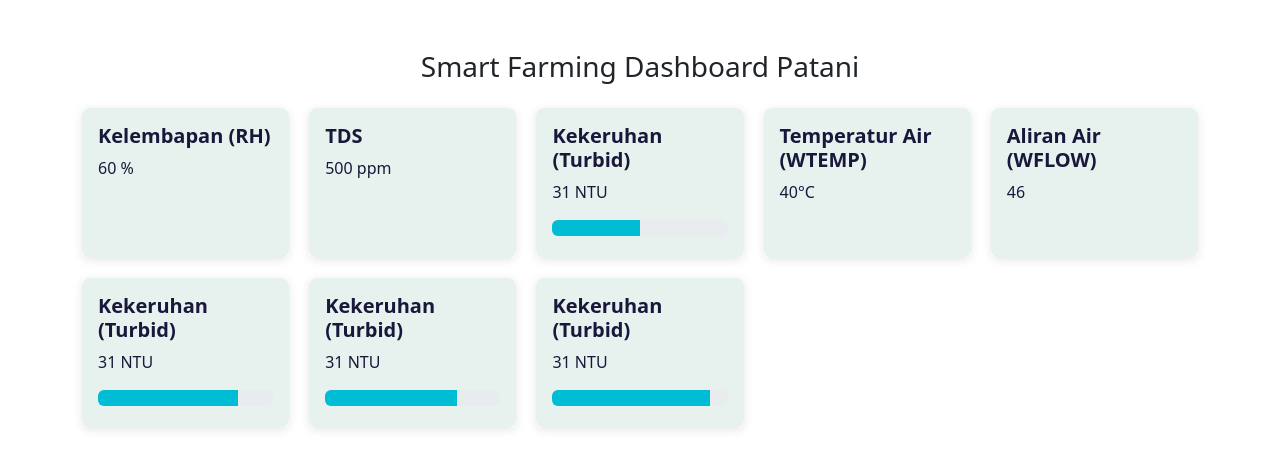
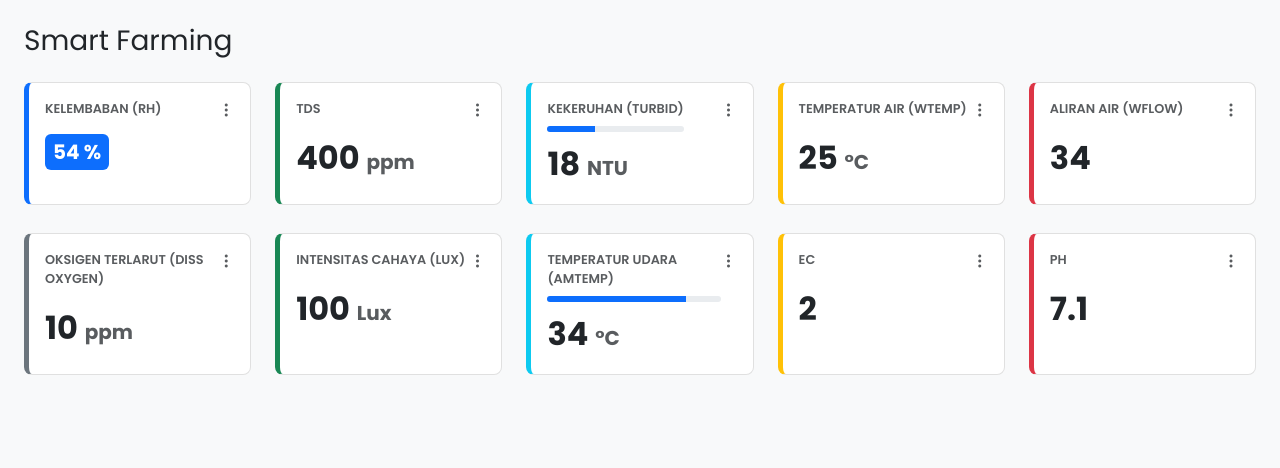
Before and after one commit to knownasrayy/Dashboard-Rayhan-102.github.io, a plain HTML site: page index.html in a window 1280 px wide. Drawn offline with nearby package versions, Linux system fonts and the light colour scheme.

Commit message:
Update index.html

```diff
--- a/index.html
+++ b/index.html
@@ -1,112 +1,227 @@
 <!DOCTYPE html>
-<html lang="en">
+<html lang="id">
   <head>
     <meta charset="UTF-8" />
     <meta name="viewport" content="width=device-width, initial-scale=1.0" />
-    <title>Smart Farming Dashboard Patani</title>
-    <!-- Bootstrap CSS -->
+    <title>Dashboard Smart Farming</title>
+
     <link
-      href="https://cdn.jsdelivr.net/npm/bootstrap@5.3.0-alpha1/dist/css/bootstrap.min.css"
+      href="https://cdn.jsdelivr.net/npm/bootstrap@5.3.3/dist/css/bootstrap.min.css"
+      rel="stylesheet"
+      integrity="sha384-QWTKZyjpPEjISv5WaRU9OFeRpok6YctnYmDr5pNlyT2bRjXh0JMhjY6hW+ALEwIH"
+      crossorigin="anonymous"
+    />
+
+    <link
+      rel="stylesheet"
+      href="https://cdn.jsdelivr.net/npm/bootstrap-icons@1.11.3/font/bootstrap-icons.min.css"
+    />
+
+    <link rel="preconnect" href="https://fonts.googleapis.com" />
+    <link rel="preconnect" href="https://fonts.gstatic.com" crossorigin />
+    <link
+      href="https://fonts.googleapis.com/css2?family=Poppins:wght@400;600;700&display=swap"
       rel="stylesheet"
     />
-    <script src="https://cdn.jsdelivr.net/npm/bootstrap@5.3.0-alpha1/dist/js/bootstrap.bundle.min.js"></script>
-  </head>
+
     <style>
-    .card-body {
-      background-color: #e7f2ef;
-      color: #19183b;
-      border-radius: 8px;
-      height: 150px;
+      body {
+        font-family: "Poppins", sans-serif;
+        background-color: #f8f9fa;
       }
-    .card-title {
-      font-weight: bold;
-      font-size: 20px;
+
+      .card {
+        border: 1px solid #e0e0e0;
+        border-left-width: 5px;
+        border-radius: 0.5rem;
+        transition: all 0.2s ease-in-out;
       }
-    .card-text {
-      font-size: 16px;
+
+      .card:hover {
+        transform: translateY(-5px);
+        box-shadow: 0 4px 15px rgba(0, 0, 0, 0.1);
       }
-    .card {
-      border: none;
-      box-shadow: 0 2px 10px rgba(0, 0, 0, 0.1);
+
+      .border-left-primary {
+        border-left-color: #0d6efd;
       }
-    .row {
-      margin-top: 10px;
+      .border-left-success {
+        border-left-color: #198754;
       }
-    .container {
-      margin-top: 50px;
+      .border-left-info {
+        border-left-color: #0dcaf0;
       }
-    .dashboard {
-      display: grid;
-      grid-template-columns: repeat(5, 1fr);
-      gap: 20px;
+      .border-left-warning {
+        border-left-color: #ffc107;
       }
-    .progress-bar {
-      background-color: #00bcd4;
+      .border-left-danger {
+        border-left-color: #dc3545;
+      }
+      .border-left-secondary {
+        border-left-color: #6c757d;
+      }
+
+      .card-title-custom {
+        font-size: 0.8rem;
+        font-weight: 600;
+      }
+
+      .card-value {
+        font-size: 2rem;
+        font-weight: 700;
       }
     </style>
-
+  </head>
   <body>
-    <div class="container">
-      <h3 class="mb-4 text-center">Smart Farming Dashboard Patani</h3>
-      <div class="dashboard">
+    <div class="container-fluid p-4">
+      <h3 class="mb-4">Smart Farming</h3>
       <!-- Card One-->
-        <div class="card">
+      <div class="row g-4">
+        <div class="col-xl col-lg-4 col-md-6 col-sm-12">
+          <div class="card h-100 border-left-primary">
             <div class="card-body">
-            <h5 class="card-title">Kelembapan (RH)</h5>
-            <p class="card-text">60 %</p>
+              <div class="d-flex justify-content-between align-items-start">
+                <div>
+                  <div class="card-title-custom text-muted text-uppercase">
+                    KELEMBABAN (RH)
+                  </div>
+                  <div class="mt-3">
+                    <span class="badge bg-primary p-2 fs-5">54 %</span>
                   </div>
                 </div>
-
-        <!-- Card Two-->
-        <div class="card">
-          <div class="card-body">
-            <h5 class="card-title">TDS</h5>
-            <p class="card-text">500 ppm</p>
+                <i class="bi bi-three-dots-vertical text-muted"></i>
               </div>
             </div>
-
+          </div>
+        </div>
+        <!-- Card Two-->
+        <div class="col-xl col-lg-4 col-md-6 col-sm-12">
+          <div class="card h-100 border-left-success">
+            <div class="card-body">
+              <div class="d-flex justify-content-between align-items-start">
+                <div>
+                  <div class="card-title-custom text-muted text-uppercase">
+                    TDS
+                  </div>
+                  <div class="card-value mt-3">
+                    400 <span class="fs-5 text-muted">ppm</span>
+                  </div>
+                </div>
+                <i class="bi bi-three-dots-vertical text-muted"></i>
+              </div>
+            </div>
+          </div>
+        </div>
         <!-- Card Three-->
-        <div class="card">
+        <div class="col-xl col-lg-4 col-md-6 col-sm-12">
+          <div class="card h-100 border-left-info">
             <div class="card-body">
-            <h5 class="card-title">Kekeruhan (Turbid)</h5>
-            <p class="card-text">31 NTU</p>
-            <!-- Progress Bar -->
-            <div class="progress">
+              <div class="d-flex justify-content-between align-items-start">
+                <div>
+                  <div class="card-title-custom text-muted text-uppercase">
+                    KEKERUHAN (TURBID)
+                  </div>
+                  <div class="progress mt-2" style="height: 6px">
                     <div
                       class="progress-bar"
                       role="progressbar"
-                style="width: 50%"
-                aria-valuenow="50"
+                      style="width: 35%"
+                      aria-valuenow="35"
                       aria-valuemin="0"
                       aria-valuemax="100"
                     ></div>
                   </div>
+                  <div class="card-value mt-2">
+                    18 <span class="fs-5 text-muted">NTU</span>
                   </div>
                 </div>
-
-        <!-- Card Four-->
-        <div class="card">
-          <div class="card-body">
-            <h5 class="card-title">Temperatur Air (WTEMP)</h5>
-            <p class="card-text">40°C</p>
+                <i class="bi bi-three-dots-vertical text-muted"></i>
               </div>
             </div>
-
-        <!-- Card Five-->
-        <div class="card">
-          <div class="card-body">
-            <h5 class="card-title">Aliran Air (WFLOW)</h5>
-            <p class="card-text">46</p>
           </div>
         </div>
-
+        <!-- Card Four-->
+        <div class="col-xl col-lg-4 col-md-6 col-sm-12">
+          <div class="card h-100 border-left-warning">
+            <div class="card-body">
+              <div class="d-flex justify-content-between align-items-start">
+                <div>
+                  <div class="card-title-custom text-muted text-uppercase">
+                    Temperatur Air (WTemp)
+                  </div>
+                  <div class="card-value mt-3">
+                    25 <span class="fs-5 text-muted">°C</span>
+                  </div>
+                </div>
+                <i class="bi bi-three-dots-vertical text-muted"></i>
+              </div>
+            </div>
+          </div>
+        </div>
+        <!-- Card Five-->
+        <div class="col-xl col-lg-4 col-md-6 col-sm-12">
+          <div class="card h-100 border-left-danger">
+            <div class="card-body">
+              <div class="d-flex justify-content-between align-items-start">
+                <div>
+                  <div class="card-title-custom text-muted text-uppercase">
+                    Aliran Air (WFlow)
+                  </div>
+                  <div class="card-value mt-3">34</div>
+                </div>
+                <i class="bi bi-three-dots-vertical text-muted"></i>
+              </div>
+            </div>
+          </div>
+        </div>
+      </div>
       <!-- Card Six-->
-        <div class="card">
+      <div class="row g-4 mt-1">
+        <div class="col-xl col-lg-4 col-md-6 col-sm-12">
+          <div class="card h-100 border-left-secondary">
             <div class="card-body">
-            <h5 class="card-title">Kekeruhan (Turbid)</h5>
-            <p class="card-text">31 NTU</p>
-            <!-- Progress Bar -->
-            <div class="progress">
+              <div class="d-flex justify-content-between align-items-start">
+                <div>
+                  <div class="card-title-custom text-muted text-uppercase">
+                    OKSIGEN TERLARUT (DISS OXYGEN)
+                  </div>
+                  <div class="card-value mt-3">
+                    10 <span class="fs-5 text-muted">ppm</span>
+                  </div>
+                </div>
+                <i class="bi bi-three-dots-vertical text-muted"></i>
+              </div>
+            </div>
+          </div>
+        </div>
+        <!-- Card Seven-->
+        <div class="col-xl col-lg-4 col-md-6 col-sm-12">
+          <div class="card h-100 border-left-success">
+            <div class="card-body">
+              <div class="d-flex justify-content-between align-items-start">
+                <div>
+                  <div class="card-title-custom text-muted text-uppercase">
+                    INTENSITAS CAHAYA (LUX)
+                  </div>
+                  <div class="card-value mt-3">
+                    100 <span class="fs-5 text-muted">Lux</span>
+                  </div>
+                </div>
+                <i class="bi bi-three-dots-vertical text-muted"></i>
+              </div>
+            </div>
+          </div>
+        </div>
+        <!-- Card Eight-->
+        <div class="col-xl col-lg-4 col-md-6 col-sm-12">
+          <div class="card h-100 border-left-info">
+            <div class="card-body">
+              <div class="d-flex justify-content-between align-items-start">
+                <div>
+                  <div class="card-title-custom text-muted text-uppercase">
+                    TEMPERATUR UDARA (AMTEMP)
+                  </div>
+                  <div class="progress mt-2" style="height: 6px">
                     <div
                       class="progress-bar"
                       role="progressbar"
@@ -116,48 +231,54 @@
                       aria-valuemax="100"
                     ></div>
                   </div>
+                  <div class="card-value mt-2">
+                    34 <span class="fs-5 text-muted">°C</span>
                   </div>
                 </div>
-
-        <!-- Card Seven-->
-        <div class="card">
-          <div class="card-body">
-            <h5 class="card-title">Kekeruhan (Turbid)</h5>
-            <p class="card-text">31 NTU</p>
-            <!-- Progress Bar -->
-            <div class="progress">
-              <div
-                class="progress-bar"
-                role="progressbar"
-                style="width: 75%"
-                aria-valuenow="75"
-                aria-valuemin="0"
-                aria-valuemax="100"
-              ></div>
+                <i class="bi bi-three-dots-vertical text-muted"></i>
               </div>
             </div>
           </div>
-
-        <!-- Card Eight-->
-        <div class="card">
+        </div>
+        <!-- Card Nine-->
+        <div class="col-xl col-lg-4 col-md-6 col-sm-12">
+          <div class="card h-100 border-left-warning">
             <div class="card-body">
-            <h5 class="card-title">Kekeruhan (Turbid)</h5>
-            <p class="card-text">31 NTU</p>
-
-            <!-- Progress Bar -->
-            <div class="progress">
-              <div
-                class="progress-bar"
-                role="progressbar"
-                style="width: 90%"
-                aria-valuenow="90"
-                aria-valuemin="0"
-                aria-valuemax="100"
-              ></div>
+              <div class="d-flex justify-content-between align-items-start">
+                <div>
+                  <div class="card-title-custom text-muted text-uppercase">
+                    EC
+                  </div>
+                  <div class="card-value mt-3">2</div>
+                </div>
+                <i class="bi bi-three-dots-vertical text-muted"></i>
+              </div>
+            </div>
+          </div>
+        </div>
+        <!-- Card Ten-->
+        <div class="col-xl col-lg-4 col-md-6 col-sm-12">
+          <div class="card h-100 border-left-danger">
+            <div class="card-body">
+              <div class="d-flex justify-content-between align-items-start">
+                <div>
+                  <div class="card-title-custom text-muted text-uppercase">
+                    pH
+                  </div>
+                  <div class="card-value mt-3">7.1</div>
+                </div>
+                <i class="bi bi-three-dots-vertical text-muted"></i>
               </div>
             </div>
           </div>
         </div>
       </div>
+    </div>
+
+    <script
+      src="https://cdn.jsdelivr.net/npm/bootstrap@5.3.3/dist/js/bootstrap.bundle.min.js"
+      integrity="sha384-YvpcrYf0tY3lHB60NNkmXc5s9fDVZLESaAA55NDzOxhy9GkcIdslK1eN7N6jIeHz"
+      crossorigin="anonymous"
+    ></script>
   </body>
 </html>
```
Lines whose indentation alone changed are shown as unchanged.
